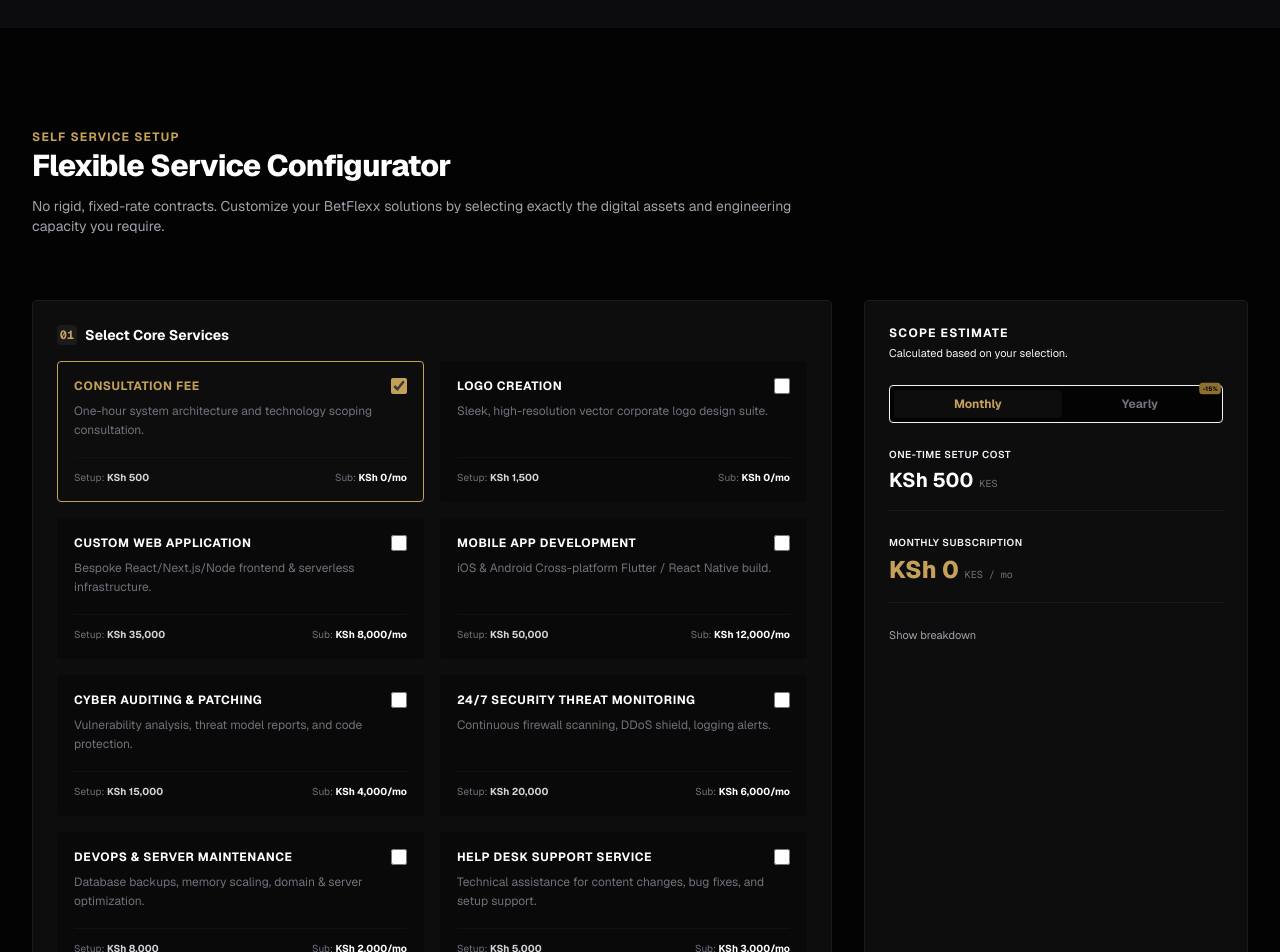
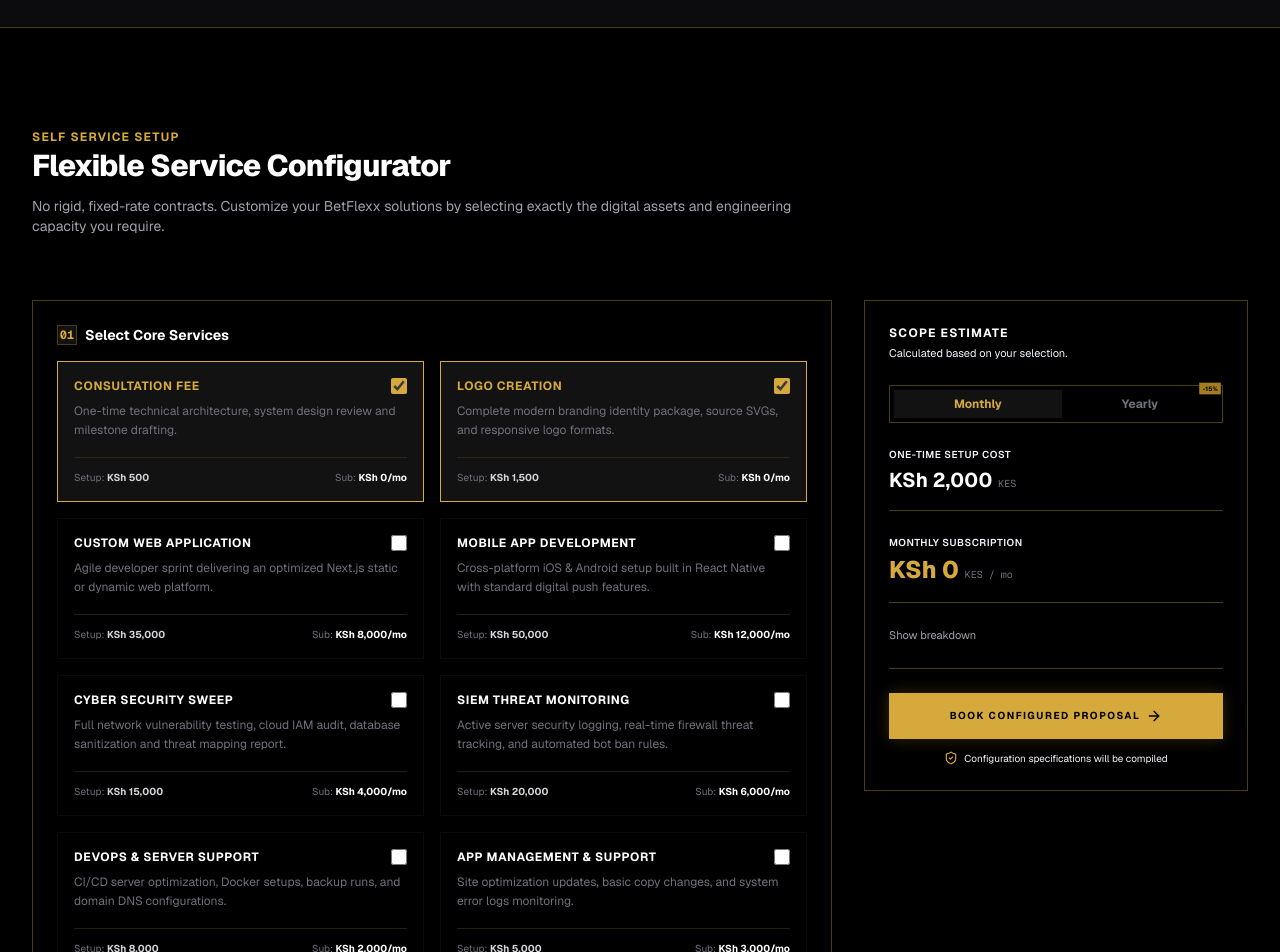
Before and after one commit to devflex001/turbo-fiesta, a Next.js app: page / in a window 1280 px wide. Shown: the part 1380-2332 px from the top of the page. Built offline with nearby package versions, Linux system fonts and the light colour scheme.

Commit message:
feat: implement interactive FlexCalculator component with dynamic service pricing and styling definitions

```diff
--- a/app/components/FlexCalculator.tsx
+++ b/app/components/FlexCalculator.tsx
@@ -1,79 +1,123 @@
 "use client";
 
 import React, { useState } from "react";
-import { ShieldCheck, ArrowRight } from "lucide-react";
-
-interface ServiceItem {
-  id: string;
-  name: string;
-  category: "dev" | "sec" | "support";
-  basePrice: number;
-  setupPrice: number;
-  description: string;
-}
+import { ArrowRight, ShieldCheck } from "lucide-react";
 
 export default function FlexCalculator() {
-  const [selectedServices, setSelectedServices] = useState<string[]>(["consultation"]);
-  const [teamScale, setTeamScale] = useState(2);
-  const [supportTier, setSupportTier] = useState<"standard" | "priority" | "mission_critical">("priority");
+  const [selectedServices, setSelectedServices] = useState<string[]>([
+    "consultation",
+    "logo_creation",
+  ]);
+  const [teamScale, setTeamScale] = useState(1);
+  const [supportTier, setSupportTier] = useState<"standard" | "priority" | "mission_critical">("standard");
   const [billingCycle, setBillingCycle] = useState<"monthly" | "yearly">("monthly");
   const [showEstimateDetails, setShowEstimateDetails] = useState(false);
 
-  // Logo Creation and Consultation Fee at the top! Other prices reduced.
-  const servicesList: ServiceItem[] = [
-    { id: "consultation", name: "Consultation Fee", category: "support", basePrice: 0, setupPrice: 500, description: "One-hour system architecture and technology scoping consultation." },
-    { id: "logo", name: "Logo Creation", category: "dev", basePrice: 0, setupPrice: 1500, description: "Sleek, high-resolution vector corporate logo design suite." },
-    { id: "dev_web", name: "Custom Web Application", category: "dev", basePrice: 8000, setupPrice: 35000, description: "Bespoke React/Next.js/Node frontend & serverless infrastructure." },
-    { id: "dev_mobile", name: "Mobile App Development", category: "dev", basePrice: 12000, setupPrice: 50000, description: "iOS & Android Cross-platform Flutter / React Native build." },
-    { id: "sec_audit", name: "Cyber Auditing & Patching", category: "sec", basePrice: 4000, setupPrice: 15000, description: "Vulnerability analysis, threat model reports, and code protection." },
-    { id: "sec_siem", name: "24/7 Security Threat Monitoring", category: "sec", basePrice: 6000, setupPrice: 20000, description: "Continuous firewall scanning, DDoS shield, logging alerts." },
-    { id: "support_ops", name: "DevOps & Server Maintenance", category: "support", basePrice: 2000, setupPrice: 8000, description: "Database backups, memory scaling, domain & server optimization." },
-    { id: "support_help", name: "Help Desk Support Service", category: "support", basePrice: 3000, setupPrice: 5000, description: "Technical assistance for content changes, bug fixes, and setup support." }
+  // Scaled down, prioritized pricing
+  const servicesList = [
+    {
+      id: "consultation",
+      name: "Consultation Fee",
+      description: "One-time technical architecture, system design review and milestone drafting.",
+      setupPrice: 500,
+      basePrice: 0,
+    },
+    {
+      id: "logo_creation",
+      name: "Logo Creation",
+      description: "Complete modern branding identity package, source SVGs, and responsive logo formats.",
+      setupPrice: 1500,
+      basePrice: 0,
+    },
+    {
+      id: "web_app",
+      name: "Custom Web Application",
+      description: "Agile developer sprint delivering an optimized Next.js static or dynamic web platform.",
+      setupPrice: 35000,
+      basePrice: 8000,
+    },
+    {
+      id: "mobile_app",
+      name: "Mobile App Development",
+      description: "Cross-platform iOS & Android setup built in React Native with standard digital push features.",
+      setupPrice: 50000,
+      basePrice: 12000,
+    },
+    {
+      id: "cyber_audit",
+      name: "Cyber Security Sweep",
+      description: "Full network vulnerability testing, cloud IAM audit, database sanitization and threat mapping report.",
+      setupPrice: 15000,
+      basePrice: 4000,
+    },
+    {
+      id: "threat_monitoring",
+      name: "SIEM Threat Monitoring",
+      description: "Active server security logging, real-time firewall threat tracking, and automated bot ban rules.",
+      setupPrice: 20000,
+      basePrice: 6000,
+    },
+    {
+      id: "devops_support",
+      name: "DevOps & Server Support",
+      description: "CI/CD server optimization, Docker setups, backup runs, and domain DNS configurations.",
+      setupPrice: 8000,
+      basePrice: 2000,
+    },
+    {
+      id: "helpdesk",
+      name: "App Management & Support",
+      description: "Site optimization updates, basic copy changes, and system error logs monitoring.",
+      setupPrice: 5000,
+      basePrice: 3000,
+    },
   ];
 
   const handleToggleService = (id: string) => {
     if (selectedServices.includes(id)) {
-      if (selectedServices.length > 1) {
-        setSelectedServices(selectedServices.filter((s) => s !== id));
-      }
+      setSelectedServices(selectedServices.filter((s) => s !== id));
     } else {
       setSelectedServices([...selectedServices, id]);
     }
   };
 
   const calculateCosts = () => {
-    let oneTimeSetup = 0;
-    let baseMonthly = 0;
+    let setup = 0;
+    let monthlyBase = 0;
 
-    servicesList.forEach((s) => {
-      if (selectedServices.includes(s.id)) {
-        oneTimeSetup += s.setupPrice;
-        baseMonthly += s.basePrice;
+    selectedServices.forEach((serviceId) => {
+      const service = servicesList.find((s) => s.id === serviceId);
+      if (service) {
+        setup += service.setupPrice;
+        monthlyBase += service.basePrice;
       }
     });
 
-    let supportMultiplier = 1.0;
-    if (supportTier === "priority") supportMultiplier = 1.3;
-    if (supportTier === "mission_critical") supportMultiplier = 1.7;
+    // Crew Multipliers
+    const crewMultiplier = 1 + (teamScale - 1) * 0.25;
 
-    const scaleMultiplier = 1.0 + (teamScale - 1) * 0.35;
+    // SLA Multipliers
+    let slaMultiplier = 1.0;
+    if (supportTier === "priority") slaMultiplier = 1.3;
+    if (supportTier === "mission_critical") slaMultiplier = 1.7;
 
-    let finalMonthly = baseMonthly * supportMultiplier * scaleMultiplier;
+    let monthly = monthlyBase * crewMultiplier * slaMultiplier;
 
+    // Billing cycle annual deduction
     if (billingCycle === "yearly") {
-      finalMonthly = finalMonthly * 0.85;
+      monthly = monthly * 0.85; // 15% discount
     }
 
     return {
-      setup: Math.round(oneTimeSetup),
-      monthly: Math.round(finalMonthly)
+      setup,
+      monthly: Math.round(monthly),
     };
   };
 
   const { setup, monthly } = calculateCosts();
 
   return (
-    <section id="calculator" className="py-24 bg-[#030303] border-t border-zinc-900">
+    <section id="calculator" className="py-24 bg-[#000000] border-t border-gold-border">
       <div className="max-w-7xl mx-auto px-4 sm:px-6 lg:px-8">
 
         {/* Section Header */}
@@ -88,15 +132,15 @@
         </div>
 
         {/* Configurator Container */}
-        <div className="grid grid-cols-1 lg:grid-cols-12 gap-8 items-stretch">
+        <div className="grid grid-cols-1 lg:grid-cols-12 gap-8 items-start">
 
-          {/* Controls Panel */}
+          {/* Form Side Controls */}
           <div className="lg:col-span-8 space-y-6">
 
             {/* Step 1: Select services */}
-            <div className="bg-[#0d0d0e] border border-zinc-800 rounded p-6">
+            <div className="bg-[#000000] border border-gold-border rounded-none p-6">
               <h3 className="text-sm font-bold text-white mb-4 flex items-center gap-2">
-                <span className="flex items-center justify-center w-5 h-5 rounded bg-zinc-800 text-gold-main text-xs font-mono">01</span>
+                <span className="flex items-center justify-center w-5 h-5 rounded-none bg-[#121212] border border-gold-border text-gold-main text-xs font-mono">01</span>
                 Select Core Services
               </h3>
 
@@ -107,10 +151,10 @@
                     <div
                       key={service.id}
                       onClick={() => handleToggleService(service.id)}
-                      className={`p-4 rounded border transition-all cursor-pointer select-none flex flex-col justify-between ${
+                      className={`p-4 rounded-none border transition-all cursor-pointer select-none flex flex-col justify-between ${
                         isChecked
-                          ? "bg-zinc-900 border-gold-main"
-                          : "bg-zinc-950/40 border-transparent hover:border-zinc-800 hover:bg-zinc-900/20"
+                          ? "bg-[#121212] border-gold-main"
+                          : "bg-[#000000] border-gold-border/20 hover:border-gold-border hover:bg-[#121212]/30"
                       }`}
                     >
                       <div>
@@ -120,13 +164,13 @@
                             type="checkbox"
                             checked={isChecked}
                             onChange={() => {}} // handled by div click
-                            className="w-4 h-4 rounded accent-gold-main"
+                            className="w-4 h-4 rounded-none accent-gold-main"
                           />
                         </div>
                         <p className="text-xs text-zinc-500 mt-2 leading-relaxed">{service.description}</p>
                       </div>
 
-                      <div className="flex items-center justify-between border-t border-zinc-800/50 pt-3 mt-4 text-[10px]">
+                      <div className="flex items-center justify-between border-t border-gold-border/50 pt-3 mt-4 text-[10px]">
                         <span className="text-zinc-500">Setup: <strong className="text-zinc-300">KSh {service.setupPrice.toLocaleString()}</strong></span>
                         <span className="text-zinc-500">Sub: <strong className="text-white">KSh {service.basePrice.toLocaleString()}/mo</strong></span>
                       </div>
@@ -140,10 +184,10 @@
             <div className="grid grid-cols-1 sm:grid-cols-2 gap-6">
 
               {/* Dedicated resource scale */}
-              <div className="bg-[#0d0d0e] border border-zinc-800 rounded p-6 flex flex-col justify-between">
+              <div className="bg-[#000000] border border-gold-border rounded-none p-6 flex flex-col justify-between">
                 <div>
                   <h3 className="text-sm font-bold text-white mb-2 flex items-center gap-2">
-                    <span className="flex items-center justify-center w-5 h-5 rounded bg-zinc-800 text-gold-main text-xs font-mono">02</span>
+                    <span className="flex items-center justify-center w-5 h-5 rounded-none bg-[#121212] border border-gold-border text-gold-main text-xs font-mono">02</span>
                     Scale Dedicated Crew
                   </h3>
                   <p className="text-xs text-zinc-500 mb-6">
@@ -162,7 +206,7 @@
                     step="1"
                     value={teamScale}
                     onChange={(e) => setTeamScale(Number(e.target.value))}
-                    className="w-full h-1 bg-zinc-950 rounded-lg appearance-none cursor-pointer accent-gold-main"
+                    className="w-full h-1 bg-[#121212] border border-gold-border rounded-none appearance-none cursor-pointer accent-gold-main"
                   />
                   <div className="flex justify-between text-[10px] text-zinc-650 font-mono">
                     <span>1 (Shared)</span>
@@ -173,10 +217,10 @@
               </div>
 
               {/* Service Level Agreement */}
-              <div className="bg-[#0d0d0e] border border-zinc-800 rounded p-6 flex flex-col justify-between">
+              <div className="bg-[#000000] border border-gold-border rounded-none p-6 flex flex-col justify-between">
                 <div>
                   <h3 className="text-sm font-bold text-white mb-2 flex items-center gap-2">
-                    <span className="flex items-center justify-center w-5 h-5 rounded bg-zinc-800 text-gold-main text-xs font-mono">03</span>
+                    <span className="flex items-center justify-center w-5 h-5 rounded-none bg-[#121212] border border-gold-border text-gold-main text-xs font-mono">03</span>
                     Support & SLA Tier
                   </h3>
                   <p className="text-xs text-zinc-500 mb-6">
@@ -193,10 +237,10 @@
                     <button
                       key={tier.id}
                       onClick={() => setSupportTier(tier.id as any)}
-                      className={`w-full text-left p-2.5 rounded border transition-all text-xs flex items-center justify-between cursor-pointer ${
+                      className={`w-full text-left p-2.5 rounded-none border transition-all text-xs flex items-center justify-between cursor-pointer ${
                         supportTier === tier.id
-                          ? "bg-zinc-800 border-gold-main text-white"
-                          : "bg-zinc-950/30 border-transparent text-zinc-450 hover:border-zinc-800"
+                          ? "bg-[#121212] border-gold-main text-white"
+                          : "bg-[#000000] border-gold-border/20 text-zinc-450 hover:border-gold-border hover:bg-[#121212]/30"
                       }`}
                     >
                       <div>
@@ -214,39 +258,39 @@
 
           {/* Pricing Calculation Display */}
           <div className="lg:col-span-4 flex">
-            <div className="bg-[#0d0d0e] border border-zinc-800 rounded p-6 flex flex-col justify-between w-full relative overflow-hidden">
+            <div className="bg-[#000000] border border-gold-border rounded-none p-6 flex flex-col justify-between w-full relative overflow-hidden">
 
               <div className="space-y-6">
                 <div>
                   <h3 className="text-xs font-bold text-white uppercase tracking-widest">Scope Estimate</h3>
-                  <p className="text-[11px] text-zinc-550 mt-1">Calculated based on your selection.</p>
+                  <p className="text-[11px] text-zinc-555 mt-1">Calculated based on your selection.</p>
                 </div>
 
                 {/* Billing Toggles */}
-                <div className="bg-zinc-950 p-1 rounded flex border border-zinc-850">
+                <div className="bg-zinc-950 p-1 rounded-none flex border border-gold-border">
                   <button
                     onClick={() => setBillingCycle("monthly")}
-                    className={`flex-grow text-center py-1.5 rounded text-xs font-bold transition-all cursor-pointer ${
-                      billingCycle === "monthly" ? "bg-zinc-900 text-gold-main shadow-sm" : "text-zinc-500 hover:text-zinc-300"
+                    className={`flex-grow text-center py-1.5 rounded-none text-xs font-bold transition-all cursor-pointer ${
+                      billingCycle === "monthly" ? "bg-[#121212] text-gold-main shadow-sm" : "text-zinc-500 hover:text-zinc-300"
                     }`}
                   >
                     Monthly
                   </button>
                   <button
                     onClick={() => setBillingCycle("yearly")}
-                    className={`flex-grow text-center py-1.5 rounded text-xs font-bold transition-all cursor-pointer relative ${
-                      billingCycle === "yearly" ? "bg-zinc-900 text-gold-main shadow-sm" : "text-zinc-500 hover:text-zinc-300"
+                    className={`flex-grow text-center py-1.5 rounded-none text-xs font-bold transition-all cursor-pointer relative ${
+                      billingCycle === "yearly" ? "bg-[#121212] text-gold-main shadow-sm" : "text-zinc-500 hover:text-zinc-300"
                     }`}
                   >
                     Yearly
-                    <span className="absolute -top-2 -right-1 bg-gold-dark text-black text-[7px] px-1 py-0.5 rounded font-bold scale-90">
+                    <span className="absolute -top-2 -right-1 bg-gold-dark text-black text-[7px] px-1 py-0.5 rounded-none font-bold scale-90">
                       -15%
                     </span>
                   </button>
                 </div>
 
                 {/* Setup Cost (One-time) */}
-                <div className="border-b border-zinc-800 pb-4">
+                <div className="border-b border-gold-border pb-4">
                   <span className="text-[10px] text-zinc-550 block uppercase tracking-wider font-semibold">One-time Setup Cost</span>
                   <div className="flex items-baseline mt-1">
                     <span className="text-xl font-bold text-white">KSh {setup.toLocaleString()}</span>
@@ -255,7 +299,7 @@
                 </div>
 
                 {/* Subscription Cost (Monthly / Yearly) */}
-                <div className="border-b border-zinc-800 pb-4">
+                <div className="border-b border-gold-border pb-4">
                   <span className="text-[10px] text-zinc-555 block uppercase tracking-wider font-semibold">
                     {billingCycle === "monthly" ? "Monthly Subscription" : "Subscription (billed yearly)"}
                   </span>
@@ -278,7 +322,7 @@
                     {showEstimateDetails ? "Hide breakdown" : "Show breakdown"}
                   </button>
                   {showEstimateDetails && (
-                    <div className="mt-3 bg-zinc-950 border border-zinc-850 rounded p-3 text-[10px] text-zinc-500 space-y-1.5 max-h-40 overflow-y-auto font-mono">
+                    <div className="mt-3 bg-zinc-950 border border-gold-border rounded-none p-3 text-[10px] text-zinc-500 space-y-1.5 max-h-40 overflow-y-auto font-mono">
                       <div className="flex justify-between">
                         <span>Items:</span>
                         <span className="text-zinc-300 text-right truncate max-w-[150px]">
@@ -299,7 +343,7 @@
               </div>
 
               {/* Consultation / Checkout mockup CTA */}
-              <div className="pt-6 mt-6 border-t border-zinc-800 space-y-3">
+              <div className="pt-6 mt-6 border-t border-gold-border space-y-3">
                 <button
                   onClick={() => {
                     const contactForm = document.getElementById("contact");
@@ -312,8 +356,8 @@
                   Book Configured Proposal
                   <ArrowRight className="w-4 h-4" />
                 </button>
-                <div className="flex justify-center items-center gap-1.5 text-[10px] text-zinc-550">
-                  <ShieldCheck className="w-3.5 h-3.5" />
+                <div className="flex justify-center items-center gap-1.5 text-[10px] text-zinc-555">
+                  <ShieldCheck className="w-3.5 h-3.5 text-gold-main" />
                   <span>Configuration specifications will be compiled</span>
                 </div>
               </div>
--- a/app/globals.css
+++ b/app/globals.css
@@ -1,23 +1,23 @@
 @import "tailwindcss";
 
 :root {
-  --background: #030303;
+  --background: #000000;
   --foreground: #f5f5f7;
 
-  --color-accent: #c5a059;
+  --color-accent: #d5a93c;
 }
 
 @theme {
-  --color-zinc-950: #030303;
-  --color-zinc-900: #0d0d0e;
-  --color-zinc-800: #1b1b1d;
-  --color-zinc-700: #2d2d30;
+  --color-zinc-950: #000000;
+  --color-zinc-900: #000000;
+  --color-zinc-800: #121212;
+  --color-zinc-700: #1a1a1a;
   --color-zinc-400: #a1a1aa;
 
-  --color-gold-light: #f6e0a4;
-  --color-gold-main: #c5a059;
-  --color-gold-dark: #8e6f32;
-  --color-gold-border: #3d3423;
+  --color-gold-light: #e6c573;
+  --color-gold-main: #d5a93c;
+  --color-gold-dark: #a67c21;
+  --color-gold-border: #4d3b14;
 
   --font-sans: var(--font-geist-sans), system-ui, -apple-system, sans-serif;
   --font-mono: var(--font-geist-mono), monospace;
@@ -36,60 +36,62 @@
   width: 6px;
 }
 ::-webkit-scrollbar-track {
-  background: #030303;
+  background: #000000;
 }
 ::-webkit-scrollbar-thumb {
-  background: #1b1b1d;
-  border-radius: 3px;
+  background: #121212;
+  border-radius: 0px;
 }
 ::-webkit-scrollbar-thumb:hover {
-  background: #c5a059;
+  background: #d5a93c;
 }
 
-/* Clean UI Card standard */
+/* Clean UI Card standard - SHARP CORNERS */
 .cyber-card {
-  background: #0d0d0e;
-  border: 1px solid #1b1b1d;
+  background: #000000;
+  border: 1px solid #4d3b14;
   transition: all 0.25s cubic-bezier(0.16, 1, 0.3, 1);
+  border-radius: 0px;
 }
 
 .cyber-card:hover {
-  border-color: #c5a059;
-  box-shadow: 0 0 20px rgba(197, 160, 89, 0.08);
-  transform: translateY(-2px);
+  border-color: #d5a93c;
+  box-shadow: 0 0 20px rgba(213, 169, 60, 0.12);
 }
 
 /* Premium Gold Text Gradients */
 .text-gold-gradient {
-  background: linear-gradient(135deg, #f6e0a4 0%, #c5a059 50%, #8e6f32 100%);
+  background: linear-gradient(135deg, #e6c573 0%, #d5a93c 50%, #a67c21 100%);
   -webkit-background-clip: text;
   -webkit-text-fill-color: transparent;
 }
 
-/* Premium Gold Buttons - Sharp corners, uppercase, tracking-widest */
+/* Premium Gold Buttons - SHARP CORNERS, UPPERCASE, GLOW SHADOW */
 .btn-gold-solid {
-  background-color: #c5a059;
-  color: #000;
+  background-color: #d5a93c;
+  color: #000000;
   text-transform: uppercase;
   font-weight: 700;
   letter-spacing: 0.15em;
   border-radius: 0px;
-  box-shadow: 0 0 15px rgba(197, 160, 89, 0.22);
+  box-shadow: 0 0 15px rgba(213, 169, 60, 0.25);
   transition: all 0.2s cubic-bezier(0.16, 1, 0.3, 1);
   display: inline-flex;
   align-items: center;
   justify-content: center;
+  border: 1px solid #d5a93c;
 }
 
 .btn-gold-solid:hover {
-  background-color: #d4b56f;
-  box-shadow: 0 0 25px rgba(197, 160, 89, 0.4);
+  background-color: #e6c573;
+  border-color: #e6c573;
+  box-shadow: 0 0 25px rgba(213, 169, 60, 0.45);
 }
 
 .btn-gold-outline {
   background-color: transparent;
-  color: #c5a059;
-  border: 1px solid #c5a059;
+  color: #d5a93c;
+  border: 1px solid #d5a93c;
   text-transform: uppercase;
   font-weight: 700;
   letter-spacing: 0.15em;
@@ -101,7 +103,7 @@
 }
 
 .btn-gold-outline:hover {
-  background-color: rgba(197, 160, 89, 0.05);
-  border-color: #f6e0a4;
-  color: #f6e0a4;
+  background-color: rgba(213, 169, 60, 0.05);
+  border-color: #e6c573;
+  color: #e6c573;
 }
--- a/app/page.tsx
+++ b/app/page.tsx
@@ -15,7 +15,7 @@
   const [activeTab, setActiveTab] = useState("services");
 
   return (
-    <div className="bg-[#020205] min-h-screen text-slate-100 flex flex-col justify-between selection:bg-[#bd00ff] selection:text-white">
+    <div className="bg-[#000000] min-h-screen text-slate-100 flex flex-col justify-between selection:bg-gold-main selection:text-black">
       {/* Fixed Navigation */}
       <Navbar
         activeTab={activeTab}
```
